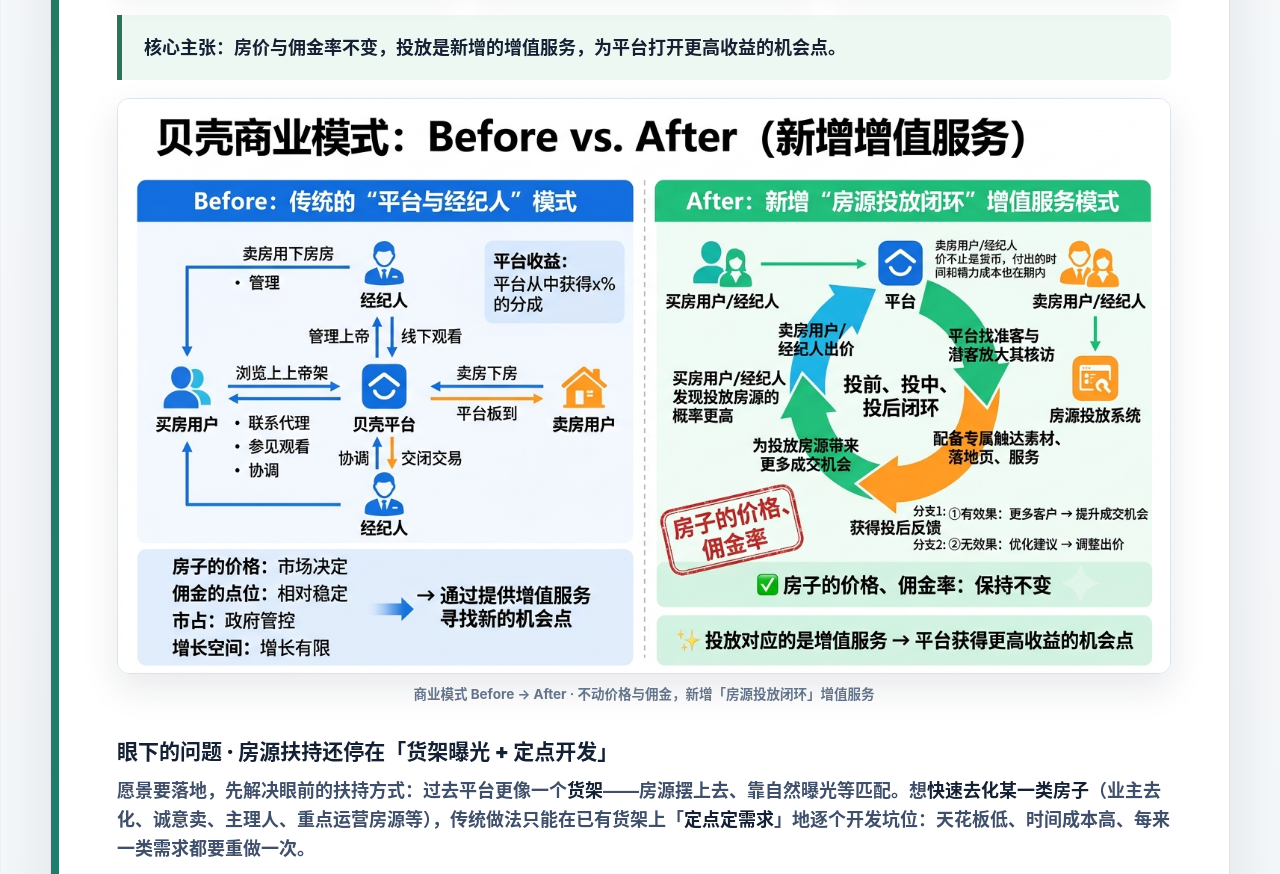
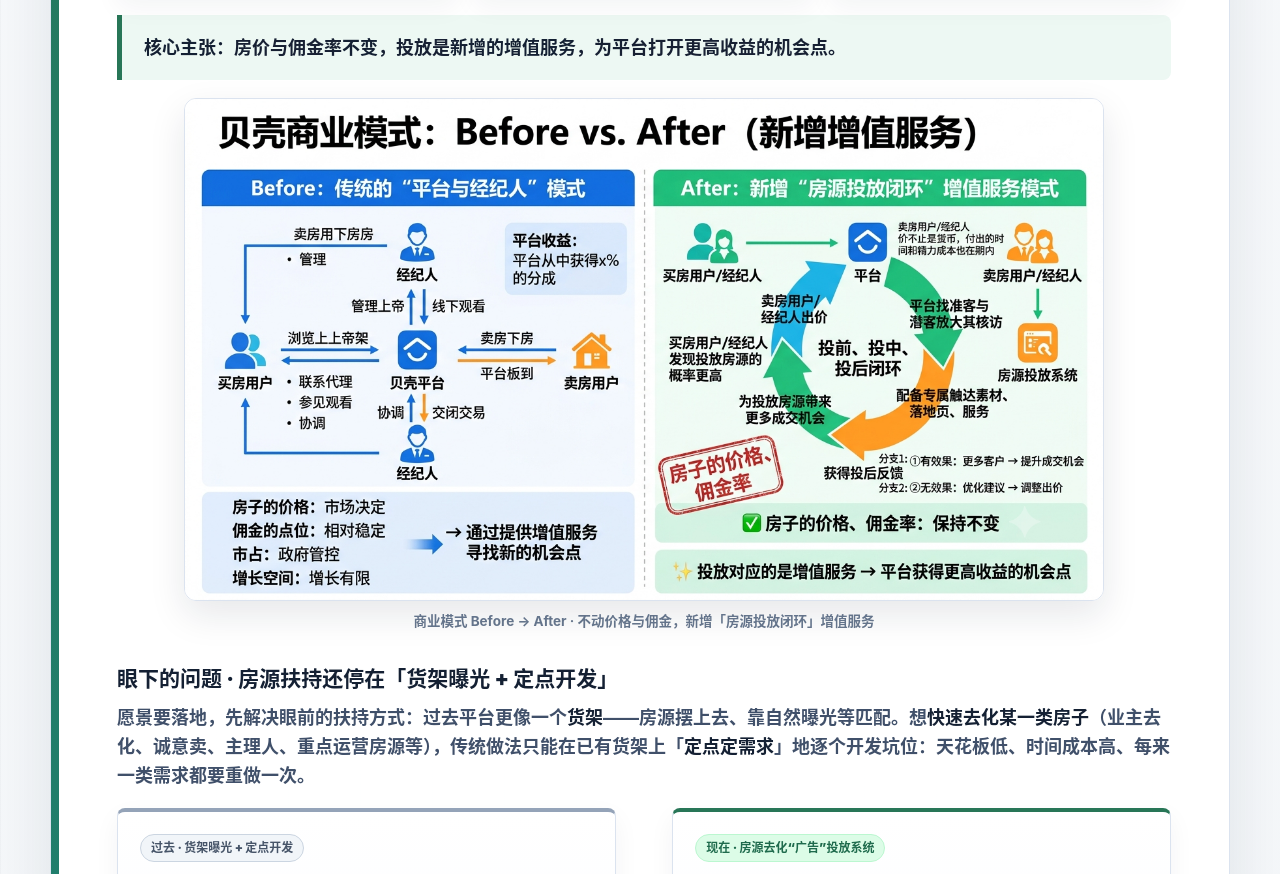
Before and after one commit to Summermax-cmd/summer-home, a website: page keplus-mvp/index.html in a window 1280 px wide. Shown: the part 788-1662 px from the top of the page. Drawn offline with Linux system fonts and the light colour scheme.

Commit message:
Constrain vision image to max 920px centered

```diff
--- a/keplus-mvp/index.html
+++ b/keplus-mvp/index.html
@@ -362,7 +362,7 @@
         <div class="callout callout-green"><strong>核心主张：</strong>房价与佣金率<strong>不变</strong>，投放是<strong>新增的增值服务</strong>，为平台打开更高收益的机会点。</div>
 
         <figure style="margin:18px 0 0">
-          <img src="image.png" alt="贝壳商业模式 Before vs After（新增增值服务）" style="display:block;width:100%;border:1px solid var(--line);border-radius:12px;box-shadow:0 14px 36px rgba(20,32,51,.10)">
+          <img src="image.png" alt="贝壳商业模式 Before vs After（新增增值服务）" style="display:block;width:100%;max-width:920px;margin:0 auto;border:1px solid var(--line);border-radius:12px;box-shadow:0 14px 36px rgba(20,32,51,.10)">
           <figcaption style="margin-top:10px;text-align:center;font-size:13.5px;font-weight:700;color:var(--muted)">商业模式 Before → After · 不动价格与佣金，新增「房源投放闭环」增值服务</figcaption>
         </figure>
 
```
